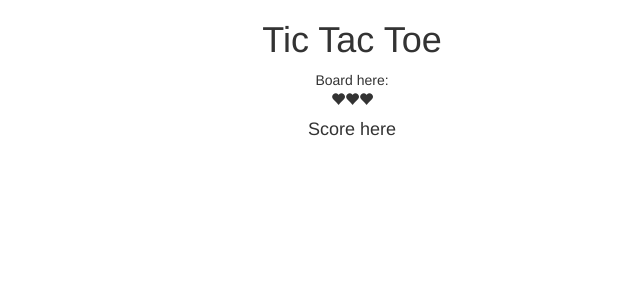
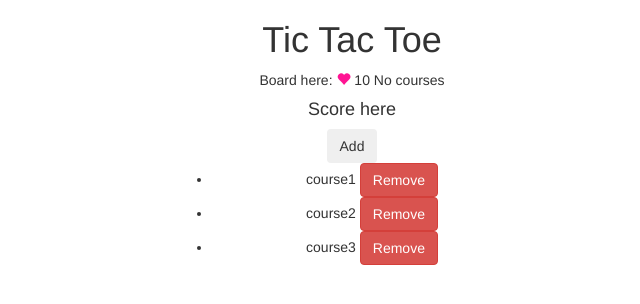
Before and after one commit to goformarty/Angular-tic-tac-toe, an Angular app: page / in a window 1280 px wide. Shown: the top 304 px of the page, without its empty margins (288-928 px from the left). Built offline with nearby package versions, Linux system fonts and the light colour scheme.

Commit message:
tutorial changes

```diff
--- a/src/app/app.component.html
+++ b/src/app/app.component.html
@@ -7,17 +7,27 @@
     <div class="col-md-4 col-md-offset-4">
       <!-- <h4>Game Board here</h4> -->
       Board here:
-       <div id="board">
+
+      <tile [likesCount]="tweet.likesCount" [isActive]="tweet.isLiked"></tile>
+
+      <div *ngIf="coursesList > 0; then coursesList else noCourses"></div>
+      <ng-template #coursesList>List of courses</ng-template>
+      <ng-template #noCourses>No courses</ng-template>
     </div>
 
-        <tile></tile>
-        <tile></tile>
-        <tile></tile>
-     </div>
+
   </div>
   <div class="row text-center">
     <div class="col-md-4 col-md-offset-4">
       <h4>Score here</h4>
+      <button class="btn" (click)="onAdd()">Add</button>
+      <ul>
+        <li *ngFor="let course of courses">
+          {{ course.name }}
+          <button class="btn btn-danger" (click)="onChange(course)">Remove</button>
+        </li>
+      </ul>
+
     </div>
   </div>
 </div>
--- a/src/app/app.component.ts
+++ b/src/app/app.component.ts
@@ -8,6 +8,30 @@ import { Component, OnInit } from '@angular/core';
 export class AppComponent {
   title = 'Tic Tac Toe';
 
+  courses = [
+    {id: 1, name: 'course1'},
+    {id: 2, name: 'course2'},
+    {id: 3, name: 'course3'}
+  ];
+
+
+
+  tweet = {
+    body: '...',
+    likesCount: 10,
+    isLiked: true
+  };
+
+  viewMode = "map";
+
+  onAdd() {
+    this.courses.push({id: 4, name: 'course4'});
+  }
+
+  onChange(course) {
+    course.name = "Updated";
+    }
+  }
 
  //  onInit(){
  //    this.startNewGame();
@@ -16,4 +40,3 @@ export class AppComponent {
  // startNewGame() {
  //
  // }
-}
--- a/src/app/tile/tile.component.css
+++ b/src/app/tile/tile.component.css
@@ -0,0 +1,8 @@
+.glyphicon {
+    color: #ccc;
+    cursor: pointer;
+}
+
+.highlighted {
+    color: deeppink;
+}
--- a/src/app/tile/tile.component.html
+++ b/src/app/tile/tile.component.html
@@ -1,5 +1,6 @@
 <span class="glyphicon glyphicon-heart"
 [class.highlighted]="isActive"
 (click)="onClick()">
+</span>
 
-</span>
+<span> {{ likesCount }} </span>
--- a/src/app/tile/tile.component.ts
+++ b/src/app/tile/tile.component.ts
@@ -1,21 +1,19 @@
-import { Component, OnInit } from '@angular/core';
+import { Component, Input } from '@angular/core';
 
 @Component({
+  // tslint:disable-next-line:component-selector
   selector: 'tile',
   templateUrl: './tile.component.html',
   styleUrls: ['./tile.component.css']
 })
-export class TileComponent implements OnInit {
-  isX: boolean;
-  textContent: string;
-  playerMarker = ' ';
+export class TileComponent {
 
-  constructor() { }
+  @Input('likesCount') likesCount: number;
+  @Input('isActive') isActive: boolean;
 
-  ngOnInit() {
+  onClick() {
+    this.likesCount += (this.isActive) ? -1 : 1;
+    this.isActive = !this.isActive;
   }
 
-  onClick() {
-    this.textContent = 'O';
-  }
 }
```
Lines whose indentation alone changed are shown as unchanged.
